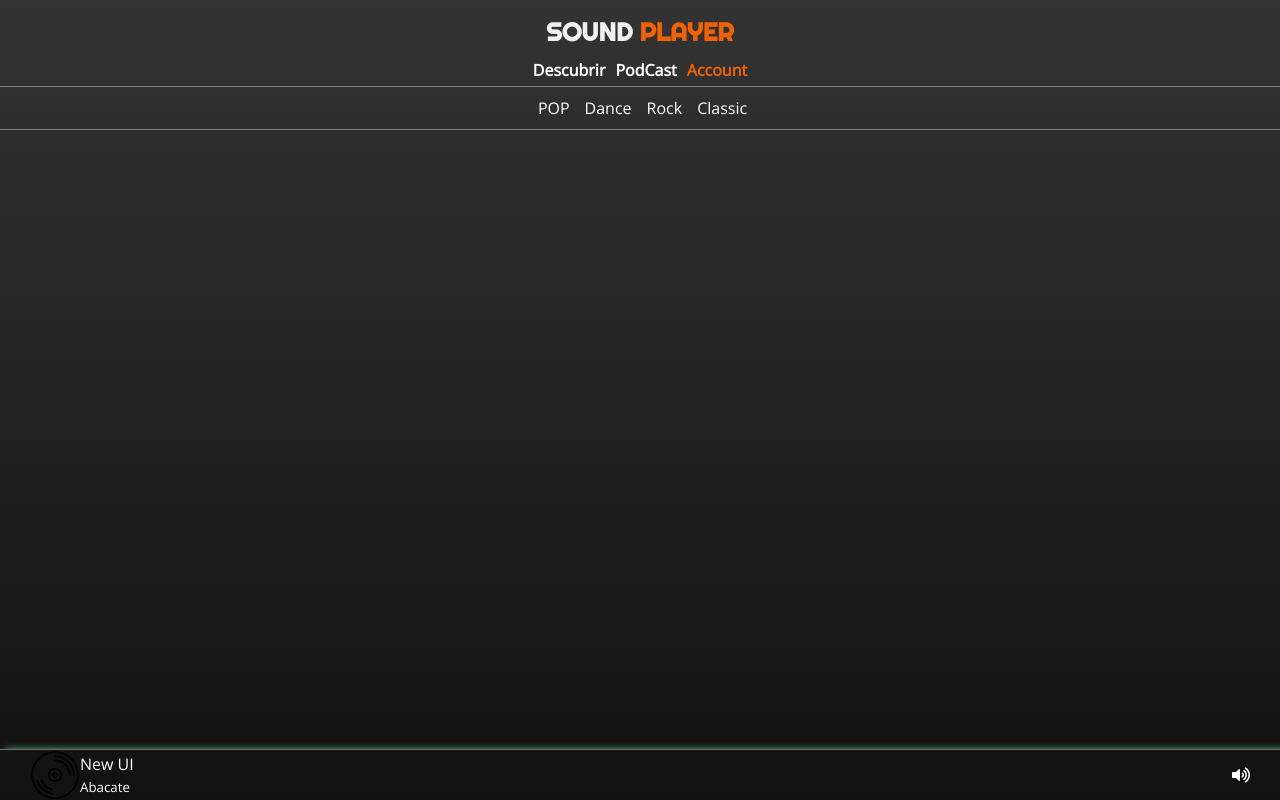
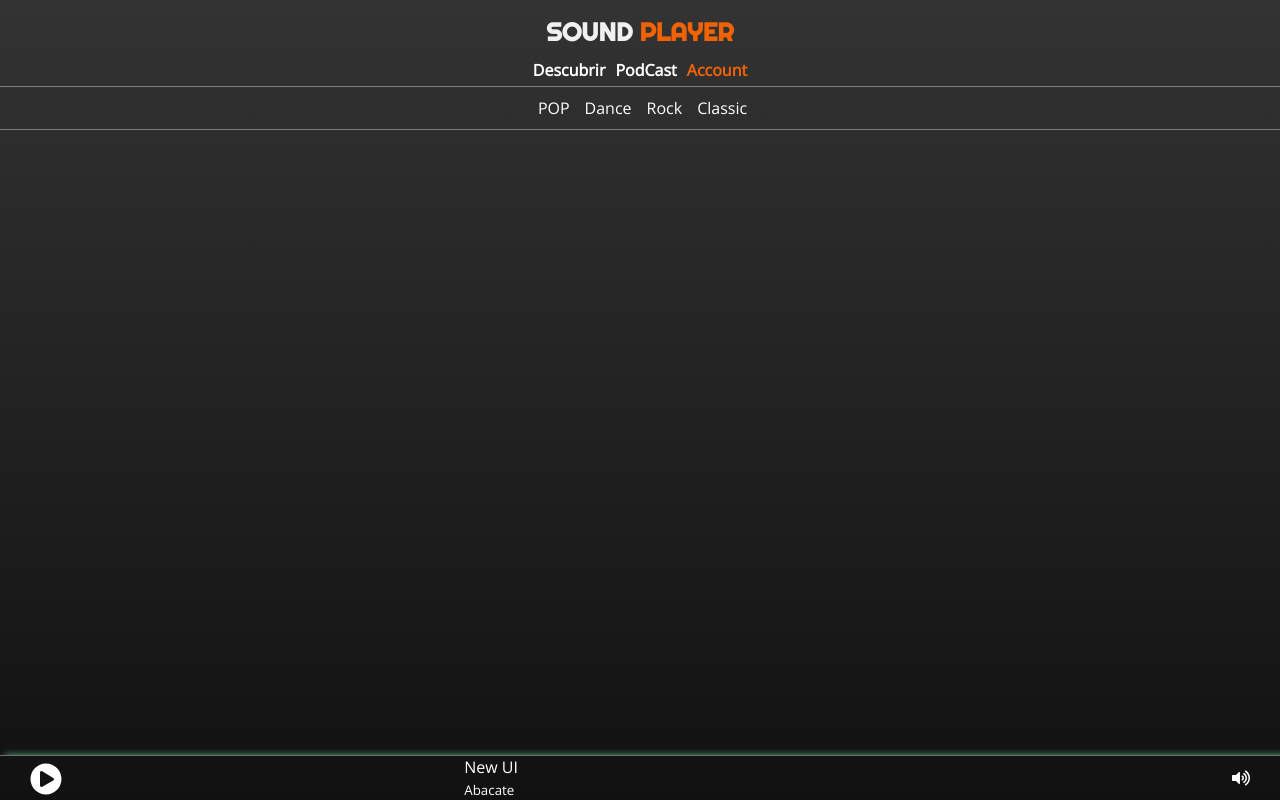
Before and after one commit to acidiney/sound-player, a Vue app: page /#/ in a window 1280 px wide. Built offline with nearby package versions, Linux system fonts and the light colour scheme.

Commit message:
Adicionado range

```diff
--- a/src/components/Player.vue
+++ b/src/components/Player.vue
@@ -1,7 +1,10 @@
 <template>
   <div id="player-root" v-bind:style="{ 'box-shadow': `8px 2px 6px 3px ${currentColor}` }">
     <div class="thumb">
-      <img src="../assets/cd.png" alt="cd" height="50" width="50">
+      <!-- img src="../assets/cd.png" alt="cd" height="50" width="50" -->
+      <p>
+        <span><font-awesome-icon v-bind:icon="nextState" v-on:click="toogleStreamState()"  /></span>
+      </p>
       <p>
         <span> {{ singer.tracks[0].name }} </span> <br />
         <small> {{ singer.name }} </small>
@@ -9,13 +12,14 @@
     </div>
     <div class="player">
       <div class="config">
-
         <div class="sound-current"></div>
       </div>
     </div>
     <div class="comp">
-      <font-awesome-icon icon="volume-up"/>
-      <div class="volume-current"></div>
+      <font-awesome-icon icon="volume-up" v-on:click="toogleSlider()"/>
+      <div class="volume-current" :hidden="!sliderRange">
+        <input type="range" min="1" max="100" value="50">
+      </div>
     </div>
   </div>
   <!-- template>
@@ -45,17 +49,28 @@
   box-sizing: border-box;
   padding: 0 30px;
   box-shadow: 8px 2px 6px 3px #000;
-
   div.thumb, div.comp {
     @include player-display-config();
   }
   div.thumb {
     justify-content: space-between;
+    width: 40%;
+
+    p:first-child {
+      span {
+        font-size: 24pt;
+        cursor: pointer;
+      }
+    }
   }
 }
 
 p {
   margin: 0;
+}
+
+input[type="range"] {
+  border-radius: 12px;
 }
 </style>
 <script>
@@ -69,7 +84,9 @@ p {
           ],
           name: 'Abacate'
         },
-        currentColor: "000"
+        currentColor: "000",
+        streamState: false,
+        sliderRange: false
       }
     },
     watch: {
@@ -88,6 +105,19 @@ p {
             this.currentColor = "#" + newColor
             newColor = ''
         }, 3000);
+      },
+      toogleStreamState: function () {
+        setTimeout(() => {
+          this.streamState = !this.streamState
+        }, 2000)
+      },
+      toogleSlider: function () {
+        this.sliderRange = !this.sliderRange
+      }
+    },
+    computed: {
+      nextState: function () {
+        return !this.streamState ? 'play-circle' : 'pause-circle'
       }
     }
   }
--- a/src/main.js
+++ b/src/main.js
@@ -1,6 +1,6 @@
 import Vue from 'vue'
 import { library } from '@fortawesome/fontawesome-svg-core'
-import { faSearch, faPlayCircle, faStepBackward, faStepForward, faVolumeUp } from '@fortawesome/free-solid-svg-icons'
+import { faSearch, faPlayCircle, faPauseCircle, faStepBackward, faStepForward, faVolumeUp } from '@fortawesome/free-solid-svg-icons'
 import { FontAwesomeIcon } from '@fortawesome/vue-fontawesome'
 
 import App from './App.vue'
@@ -10,7 +10,7 @@ import store from './store'
 import './assets/global.css'
 import './registerServiceWorker'
 
-library.add([faSearch, faPlayCircle, faStepBackward, faStepForward, faVolumeUp])
+library.add([faSearch, faPlayCircle, faPauseCircle, faStepBackward, faStepForward, faVolumeUp])
 Vue.component('font-awesome-icon', FontAwesomeIcon)
 
 Vue.config.productionTip = false
```
